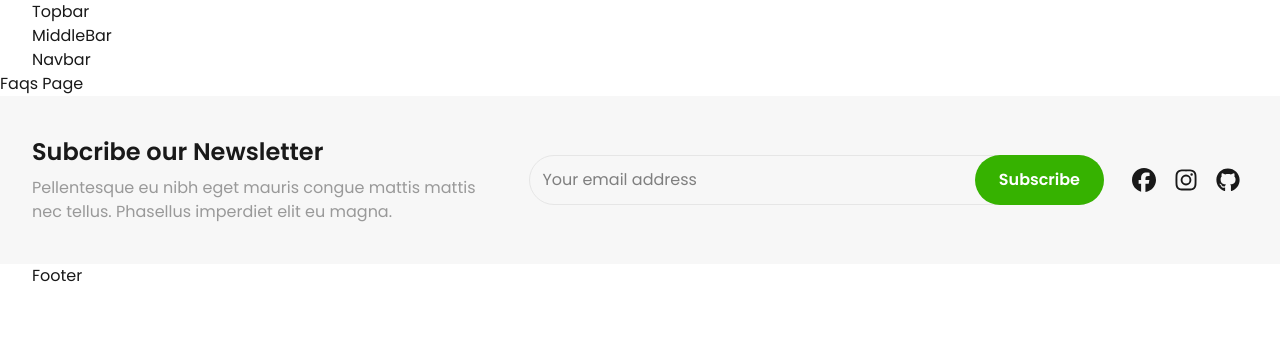
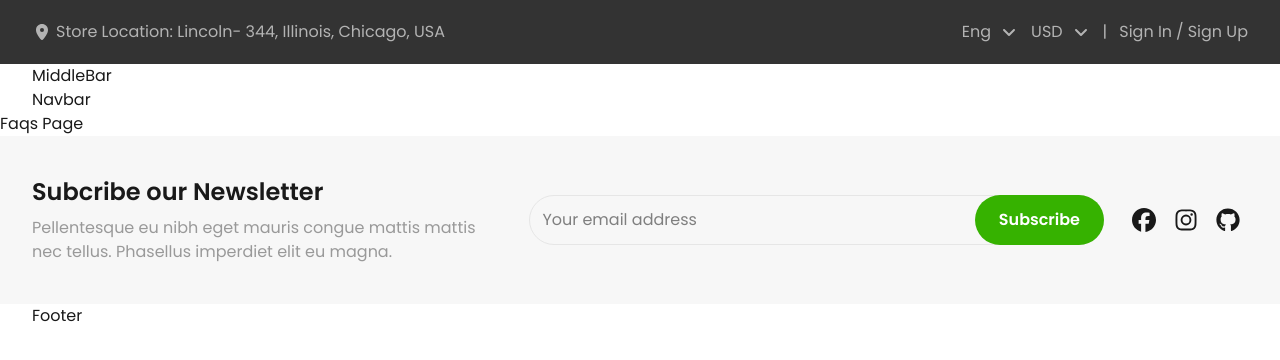
Before and after one commit to k7areef/Ecobazar, a React (Vite) app: page /faqs in a window 1280 px wide. Shown: the top 360 px of the page. Built offline with nearby package versions, Linux system fonts and the light colour scheme.

Commit message:
feat: implement Dropdown component with click outside functionality; add useClickOutside hook for dropdown management - finsh topbar component

```diff
--- a/jsconfig.json
+++ b/jsconfig.json
@@ -5,6 +5,7 @@
       "@pages/*": ["pages/*"],
       "@components/*": ["components/*"],
       "@assets/*": ["assets/*"],
+      "@hooks/*": ["hooks/*"],
     }
   }
 }
--- /dev/null
+++ b/src/components/UI/Dropdown.jsx
@@ -0,0 +1,63 @@
+import { faAngleDown } from "@fortawesome/free-solid-svg-icons";
+import { FontAwesomeIcon } from "@fortawesome/react-fontawesome";
+import useClickOutside from "@hooks/useClickOutside";
+import React from "react";
+
+/**
+ * @typedef {Object} Option
+ * @property {React.ReactNode} children
+ * @property {function} [onClick]
+ */
+
+/**
+ * @typedef {Object} CustomProps
+ * @property {string} [current]
+ * @property {function(any):void} [setCurrent]
+ * @property {Option[]} [options]
+ */
+
+/**
+ * @typedef {CustomProps & React.ButtonHTMLAttributes<HTMLButtonElement>} DropdownProps
+ */
+
+/**
+ * @param {DropdownProps} props
+ */
+
+function Dropdown({ current = "Dropdown", setCurrent = () => { }, options = [], ...props }) {
+
+    const { ref, isOpen, setIsOpen } = useClickOutside()
+
+    const handleChose = React.useCallback((val) => {
+        setIsOpen(false);
+        setCurrent(val);
+    }, [setCurrent, setIsOpen]);
+
+    return (
+        <div className="dropdown relative" ref={ref}>
+            <button
+                type="button"
+                onClick={() => setIsOpen(prev => !prev)}
+                className={`py-2 flex items-center gap-2${props.className ? " " + props.className : ""}`}
+            >
+                <span>{current}</span>
+                <FontAwesomeIcon icon={faAngleDown} className={`transition ${isOpen ? "rotate-180" : "rotate-0"}`} />
+            </button>
+            <div className={`dropdown-options absolute top-full right-0 text-nowrap bg-gray-600 rounded-md shadow min-w-20 overflow-hidden transition ${isOpen ? "opacity-100 translate-y-2" : "opacity-0 pointer-events-none translate-y-0"}`}>
+                {
+                    options.map((option, index) => (<button
+                        key={index}
+                        type="button"
+                        {...option.props}
+                        onClick={() => handleChose(option.value)}
+                        className={`block py-2 px-4 w-full text-start text-white ${current === option.value ? "bg-gray-500" : "sm:hover:bg-gray-500"} transition`}
+                    >
+                        {option.value}
+                    </button>))
+                }
+            </div>
+        </div>
+    )
+}
+
+export default Dropdown;
--- a/src/components/layout/Header/components/Topbar.jsx
+++ b/src/components/layout/Header/components/Topbar.jsx
@@ -1,8 +1,67 @@
+import Dropdown from "@components/UI/Dropdown";
+import { faLocationDot } from "@fortawesome/free-solid-svg-icons";
+import { FontAwesomeIcon } from "@fortawesome/react-fontawesome";
+import React from "react";
+import { Link } from "react-router-dom";
+
 function Topbar() {
+
+    const [language, setLanguage] = React.useState("Eng");
+    const [currency, setCurrency] = React.useState("USD");
+    const [user] = React.useState(null);
+
     return (
-        <div className="topbar">
-            <div className="container">
-                Topbar
+        <div className="topbar bg-gray-800 text-gray-300 py-3">
+            <div className="container flex items-center justify-between max-lg:flex-col">
+                <a href="https://www.google.com/maps" target="_blank" className="location-store flex items-center gap-1 transition sm:hover:text-white sm:hover:underline">
+                    <FontAwesomeIcon icon={faLocationDot} />
+                    <p>Store Location: Lincoln- 344, Illinois, Chicago, USA</p>
+                </a>
+                <div className="utils flex items-center gap-3 flex-wrap">
+                    {/* Language Dropdown */}
+                    <Dropdown
+                        current={language}
+                        setCurrent={setLanguage}
+                        className="sm:hover:text-white transition"
+                        options={[
+                            {
+                                value: "العربية",
+                                props: {
+                                    dir: "rtl"
+                                }
+                            },
+                            { value: "Eng" },
+                            { value: "French" },
+                        ]}
+                    />
+                    {/* Curreny Dropdown */}
+                    <Dropdown
+                        current={currency}
+                        setCurrent={setCurrency}
+                        className="sm:hover:text-white transition"
+                        options={[
+                            { value: "EGP" },
+                            { value: "USD", },
+                            { value: "SAR" },
+                        ]}
+                    />
+                    {/* Split */}
+                    <span>|</span>
+                    {/* Auth Links */}
+                    {
+                        !user && <div className="auth-links flex items-center gap-1">
+                            <Link
+                                to={'/auth/login'}
+                                className="transition sm:hover:text-white"
+                            >Sign In</Link>
+                            <span>/</span>
+                            <Link
+                                to={'/auth/signup'}
+                                className="transition sm:hover:text-white"
+                            >Sign Up</Link>
+                        </div>
+                    }
+                </div>
             </div>
         </div>
     )
--- /dev/null
+++ b/src/hooks/useClickOutside.jsx
@@ -0,0 +1,12 @@
+import React from "react";
+function useClickOutside() {
+    const ref = React.useRef(null);
+    const [isOpen, setIsOpen] = React.useState(false);
+    React.useEffect(() => {
+        const handleClickOutSide = (e) => { if (ref.current && !ref.current.contains(e.target)) setIsOpen(false); };
+        document.addEventListener("mousedown", handleClickOutSide);
+        return () => document.removeEventListener("mousedown", handleClickOutSide);
+    }, []);
+    return { ref, isOpen, setIsOpen }
+}
+export default useClickOutside;
--- a/src/index.css
+++ b/src/index.css
@@ -53,3 +53,9 @@ button:focus,
 select:focus {
   outline: none;
 }
+
+@media (max-width: 480px) {
+  p {
+  font-size: 14px;
+  }
+}
--- a/vite.config.js
+++ b/vite.config.js
@@ -19,6 +19,7 @@ export default defineConfig({
       '@pages': path.resolve(__dirname, './src/pages'),
       '@components': path.resolve(__dirname, './src/components'),
       '@assets': path.resolve(__dirname, './src/assets'),
+      '@hooks': path.resolve(__dirname, './src/hooks'),
     },
   },
 })
```
